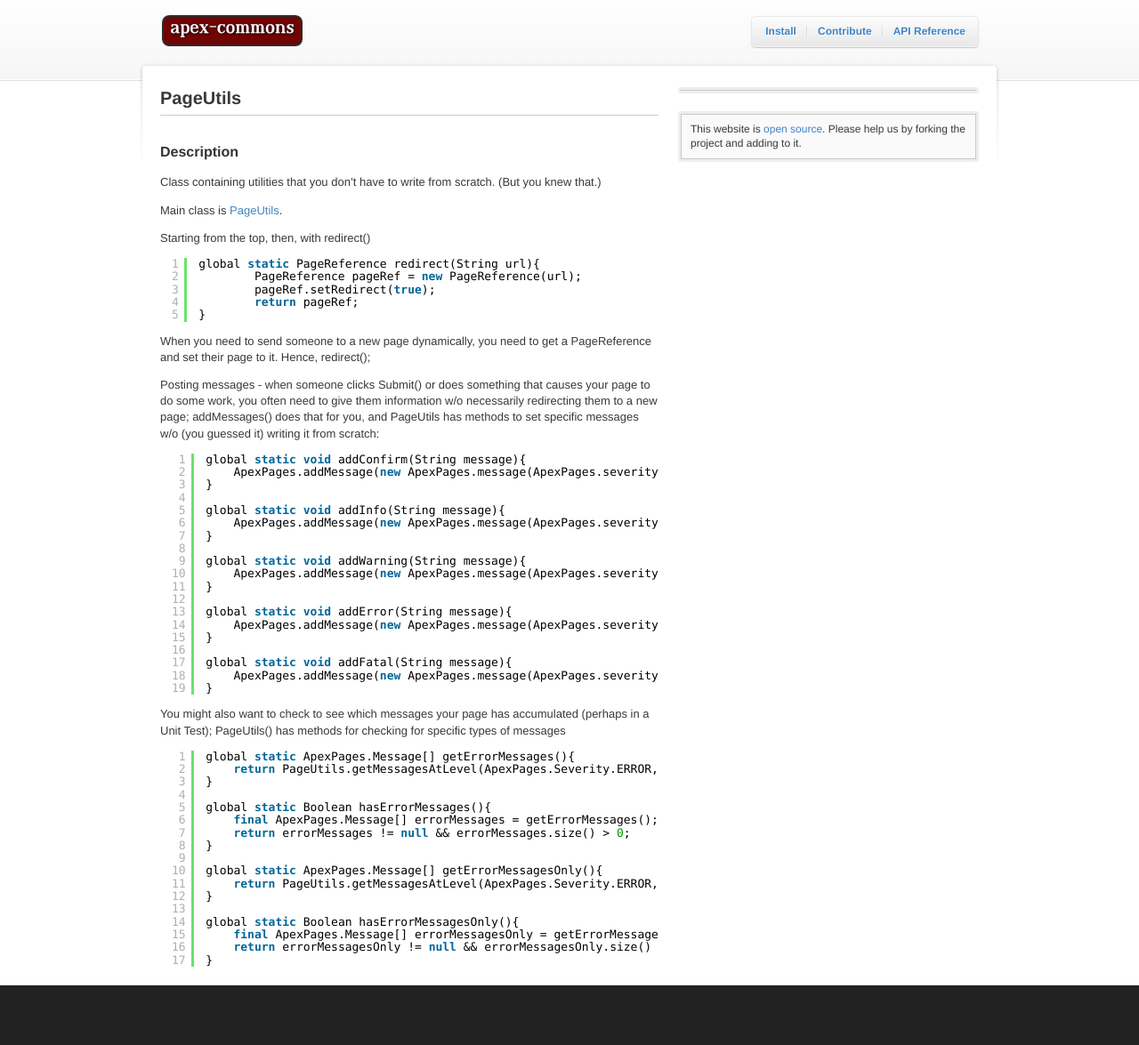
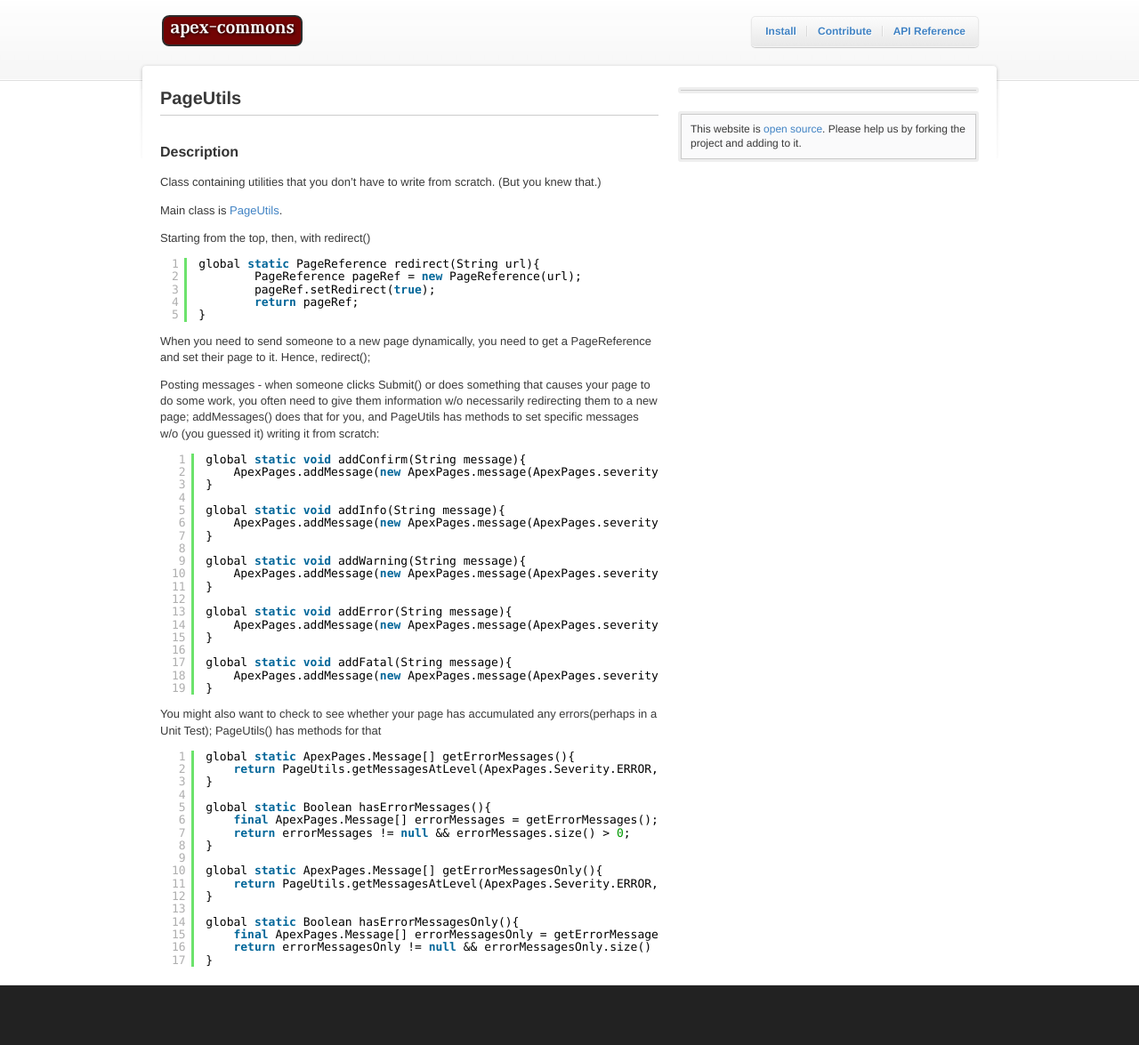
Before and after one commit to apex-commons/apex-commons.github.com, a Jekyll site: the page built from _posts/2011-05-11-pageutils.markdown, in a window 1280 px wide. Shown: the whole page at 89% size. Built offline with Jekyll 4.4.1, drawn with Linux system fonts in a browser that asks for light colours.

Commit message:
Edited _posts/2011-05-11-pageutils.markdown via GitHub

```diff
--- a/_posts/2011-05-11-pageutils.markdown
+++ b/_posts/2011-05-11-pageutils.markdown
@@ -47,7 +47,7 @@
     }
 </pre>
 
-You might also want to check to see which messages your page has accumulated (perhaps in a Unit Test); PageUtils() has methods for checking for specific types of messages
+You might also want to check to see whether your page has accumulated any errors(perhaps in a Unit Test); PageUtils() has methods for that
 <pre class="brush: java">
     global static ApexPages.Message[] getErrorMessages(){
         return PageUtils.getMessagesAtLevel(ApexPages.Severity.ERROR, true);
```
